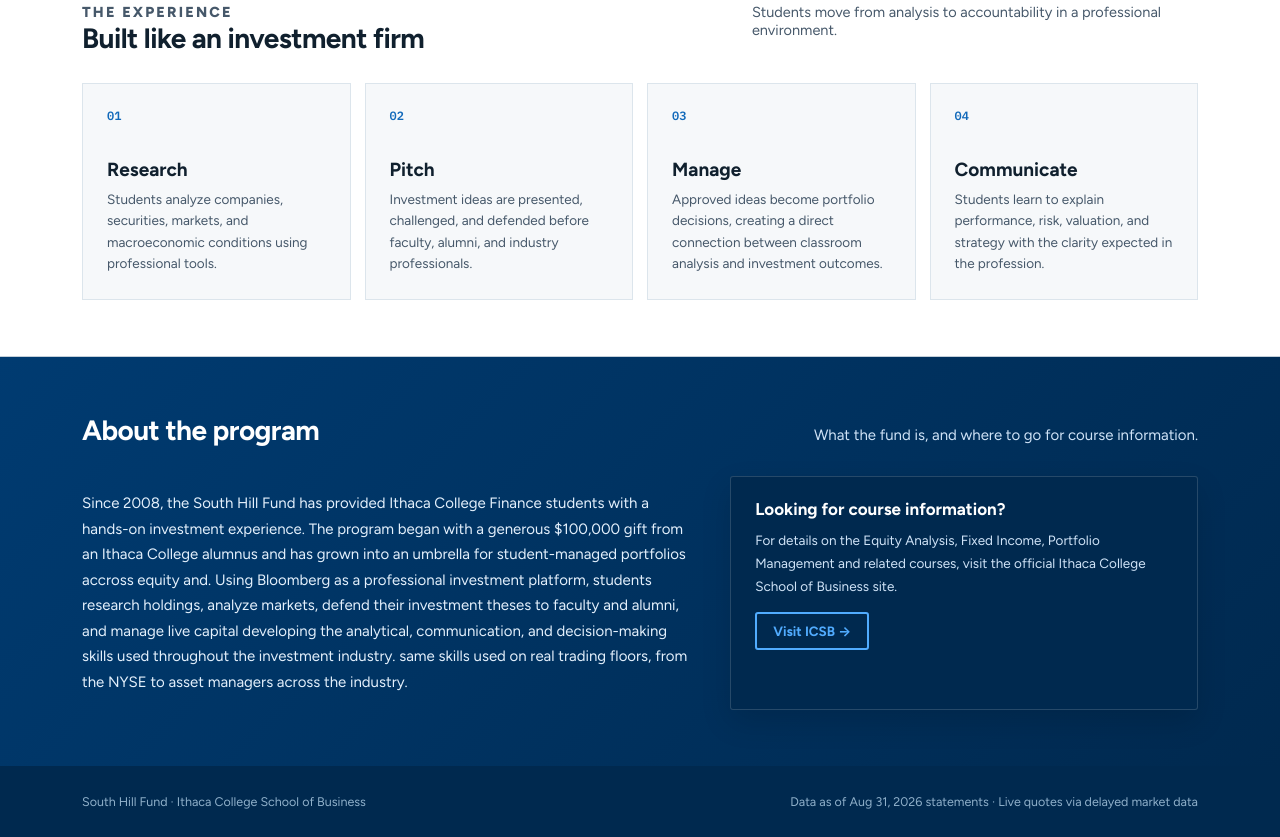
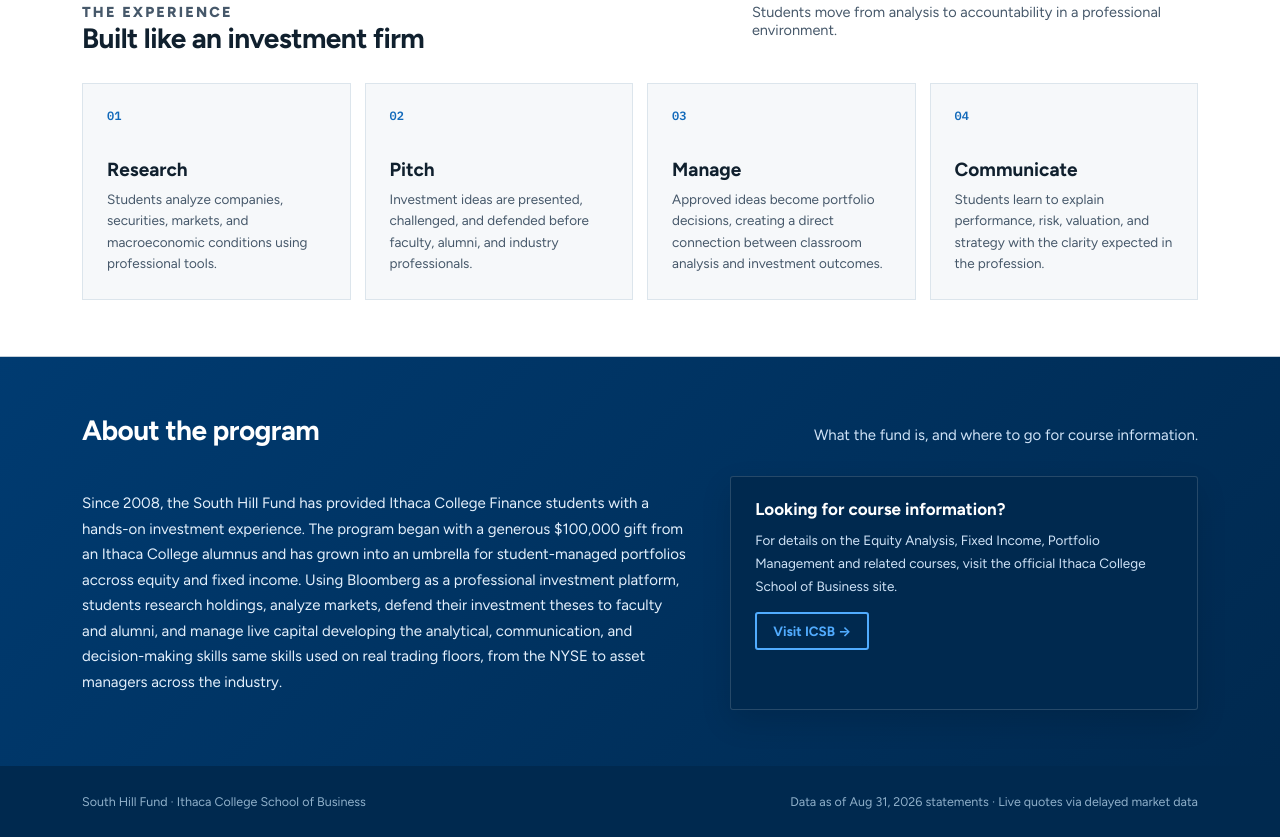
Before and after one commit to mbahlousboldi/South-Hill-Fund.Ithaca, a website: page public/index.html in a window 1280 px wide. Shown: the part 1243-2080 px from the top of the page. Drawn offline with Linux system fonts and the light colour scheme; no server answers.

Commit message:
Update South Hill Fund description in index.html
Reformatted the description of the South Hill Fund for clarity and corrected grammatical issues.

```diff
--- a/public/index.html
+++ b/public/index.html
@@ -151,8 +151,12 @@
         </div>
         <div class="mission-grid">
           <p>
-            Since 2008, the South Hill Fund has provided Ithaca College Finance students with a hands-on investment experience. The program began with a generous $100,000 gift from an Ithaca College alumnus and has grown into an umbrella for student-managed portfolios accross equity and. Using Bloomberg as a professional investment platform, students research holdings, analyze markets, defend their investment theses to faculty and alumni, and manage live capital developing the analytical, communication, and decision-making skills used throughout the investment industry.    same skills used on real trading floors, from the NYSE to asset managers
-            across the industry.
+            Since 2008, the South Hill Fund has provided Ithaca College Finance students with a hands-on investment experience.
+            The program began with a generous $100,000 gift from an Ithaca College alumnus and has grown into an umbrella for student-managed
+            portfolios accross equity and fixed income. Using Bloomberg as a professional investment platform, students research holdings,
+            analyze markets, defend their investment theses to faculty and alumni, and manage live capital developing the analytical,
+            communication, and decision-making skills same skills used on real trading floors, from the NYSE to asset managers across the industry.
+
           </p>
           <div class="info-card">
             <h3>Looking for course information?</h3>
```
